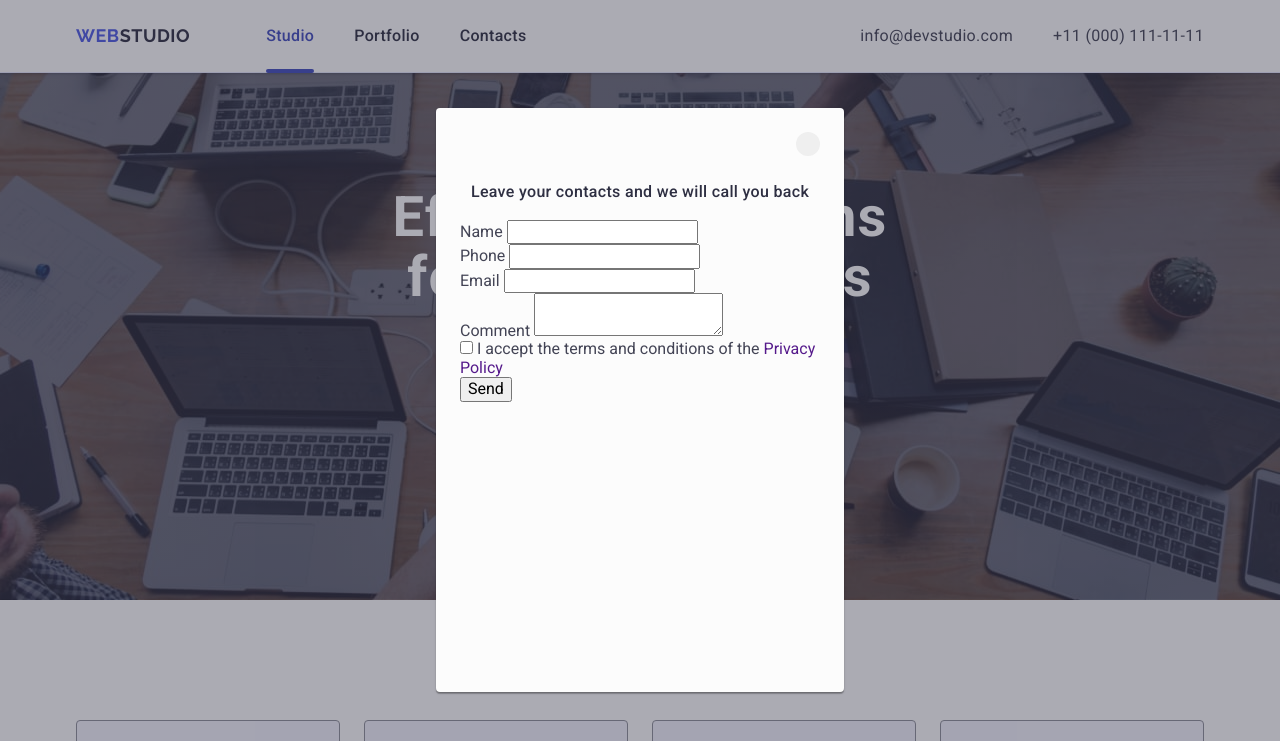
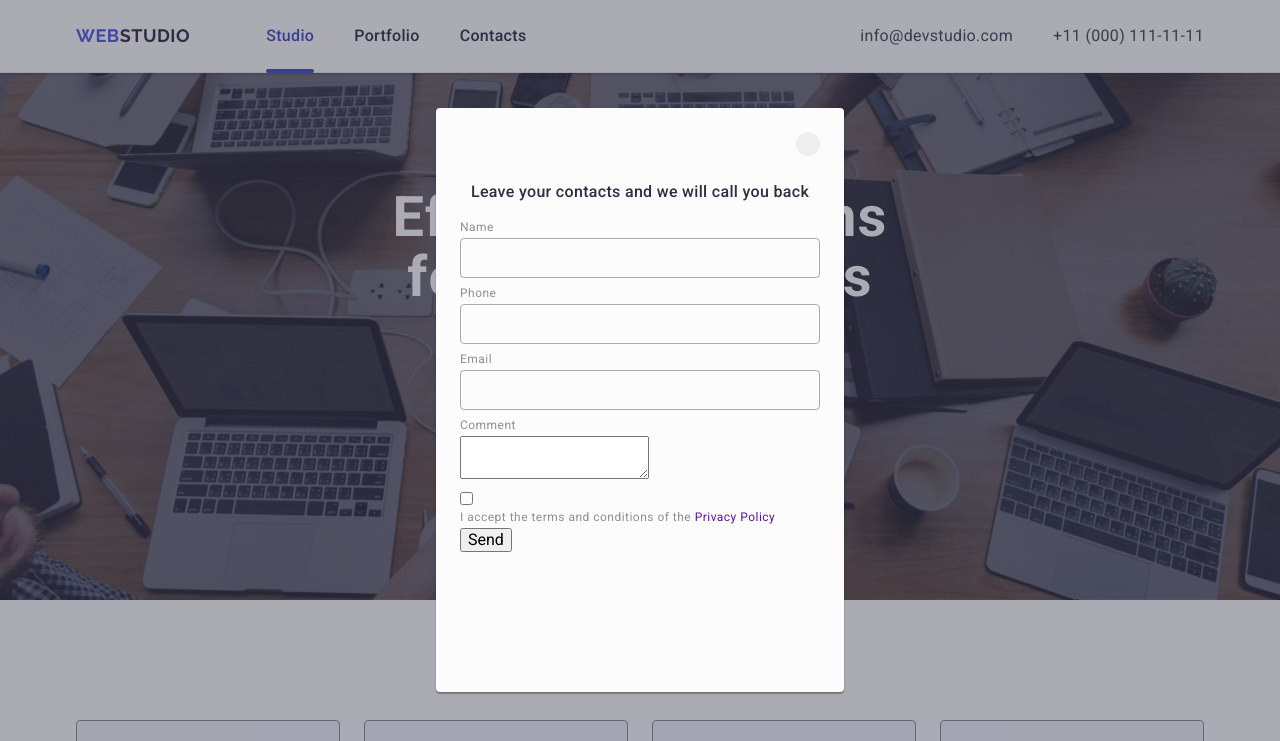
Before and after one commit to Yuriy-Nabasov/goit-markup-hw-05, a plain HTML site: page index.html in a window 1280 px wide. Shown: the top 741 px of the page. Drawn offline with nearby package versions, Linux system fonts and the light colour scheme.

Commit message:
continue-create-modal-form

```diff
--- a/css/styles.css
+++ b/css/styles.css
@@ -573,6 +573,43 @@ img {
   margin-bottom: 16px;
 }
 
+.user-form-label {
+  /* font-family: "Roboto", sans-serif; */
+  /* font-weight: 400; */
+  display: block;
+  /* margin-top: 8px; */
+  margin-bottom: 4px;
+  font-size: 12px;
+  line-height: 1.16667;
+  letter-spacing: 0.04em;
+  color: #8e8f99;
+}
+
+.user-form-input {
+  width: 100%;
+  height: 40px;
+  border: 1px solid rgba(46, 47, 66, 0.4);
+  border-radius: 4px;
+  padding-left: 62px;
+  background-color: transparent;
+}
+
+.user-form-wrapper {
+  margin-bottom: 8px;
+}
+
+.review-form-input-wrapper {
+  position: relative;
+}
+
+.user-form-icon {
+  fill: #2e2f42;
+  position: absolute;
+  top: 50%;
+  left: 16px;
+  /* transform: translateY(-50%); */
+}
+
 /* .modal-close-btn-icon {
 
 } */
--- a/index.html
+++ b/index.html
@@ -510,22 +510,31 @@
           Leave your contacts and we will call you back
         </p>
         <form class="user-contacts-form">
-          <div class="user-name-wrapper">
-            <label class="user-name-label">Name</label>
+          <div class="user-form-wrapper">
+            <label class="user-form-label">Name</label>
+            <div class="review-form-input-wrapper">
               <input
                 type="text"
-              class="user-name-input"
+                class="user-form-input"
                 id="user-name"
                 name="user-name"
-              pattern="[a-zA-Zа-яА-ЯіІїЇєЄ']+"
+                pattern="[a-zA-Zа-яА-ЯіІїЇєЄґҐ']+"
                 title="Yuriy"
                 required
               />
+              <svg class="user-form-icon">
+                <use
+                  href="./images/icons.svg#icon-person"
+                  width="18"
+                  height="24"
+                ></use>
+              </svg>
             </div>
-          <div class="user-phone-wrapper">
-            <label class="user-phone-label" for="user-phone">Phone</label>
+          </div>
+          <div class="user-form-wrapper">
+            <label class="user-form-label" for="user-phone">Phone</label>
             <input
-              class="user-phone-input"
+              class="user-form-input"
               type="tel"
               id="user-phone"
               name="user-phone"
@@ -534,18 +543,18 @@
               required
             />
           </div>
-          <div class="user-email-wrapper">
-            <label class="user-email-label" for="user-email">Email</label>
+          <div class="user-form-wrapper">
+            <label class="user-form-label" for="user-email">Email</label>
             <input
-              class="user-email-input"
+              class="user-form-input"
               type="email"
               id="user-email"
               name="user-email"
               required
             />
           </div>
-          <div class="user-comment-wrapper">
-            <label class="user-comment-label" for="user-comment">Comment</label>
+          <div class="user-form-wrapper">
+            <label class="user-form-label" for="user-comment">Comment</label>
             <textarea
               class="user-comment-text"
               id="user-comment"
@@ -562,7 +571,7 @@
               value="true"
               required
             />
-            <label class="user-checkbox-label" for="privacy-policy"
+            <label class="user-form-label" for="privacy-policy"
               >I accept the terms and conditions of the
               <a class="privacy-policy-link" href="">Privacy Policy</a></label
             >
```
Lines whose indentation alone changed are shown as unchanged.
